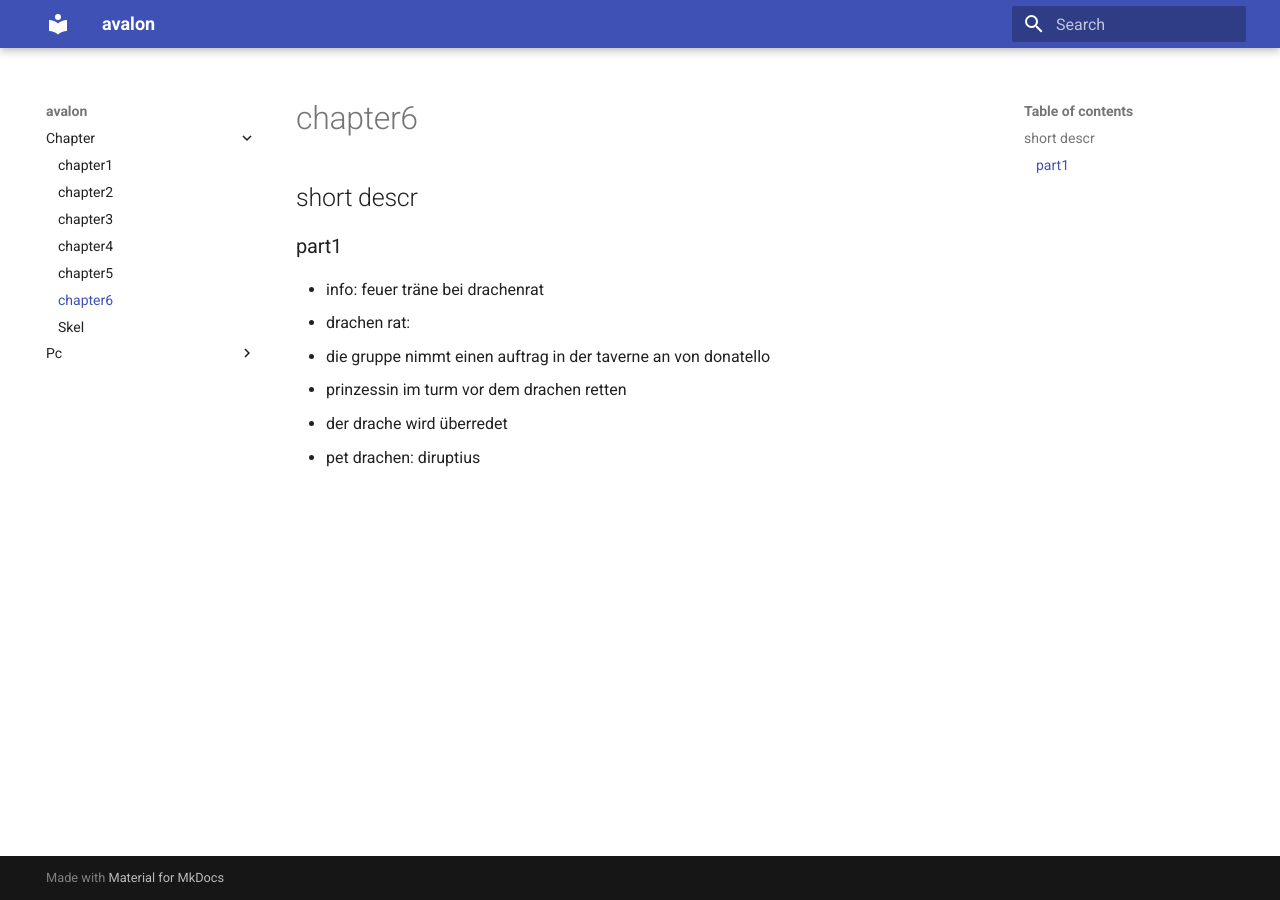
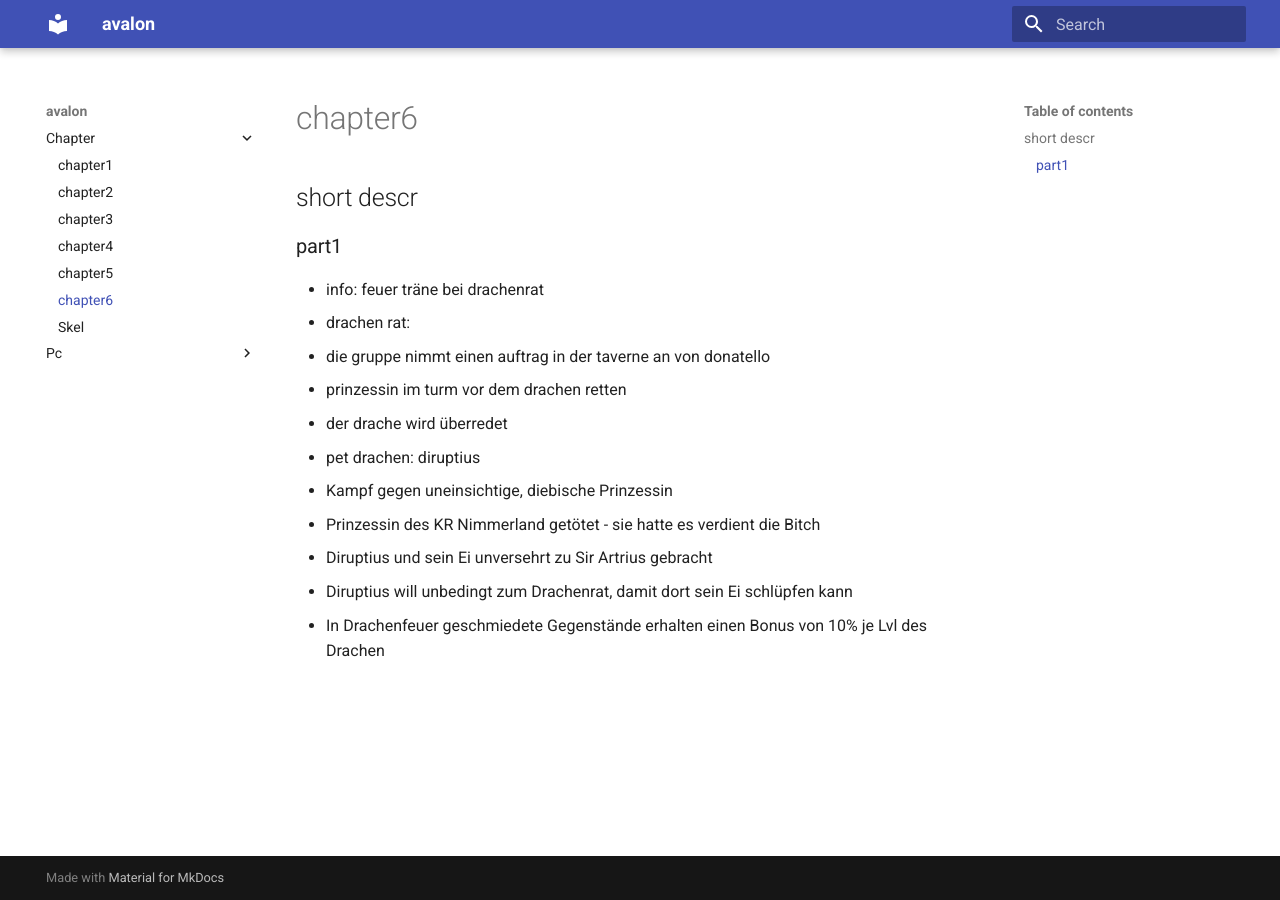
Before and after one commit to mkdocs-pnp/avalon, an MkDocs documentation site: the page built from docs/chapter/chapter6.md, in a window 1280 px wide. Built offline with MkDocs 1.6.1 and Material for MkDocs 9.7.7, drawn with Linux system fonts in a browser that asks for light colours.

Commit message:
Update chapter6.md

```diff
--- a/docs/chapter/chapter6.md
+++ b/docs/chapter/chapter6.md
@@ -10,3 +10,8 @@
 + prinzessin im turm vor dem drachen retten
 + der drache wird überredet
 + pet drachen: diruptius
++ Kampf gegen uneinsichtige, diebische Prinzessin
++ Prinzessin des KR Nimmerland getötet - sie hatte es verdient die Bitch
++ Diruptius und sein Ei unversehrt zu Sir Artrius gebracht
++ Diruptius will unbedingt zum Drachenrat, damit dort sein Ei schlüpfen kann
++ In Drachenfeuer geschmiedete Gegenstände erhalten einen Bonus von 10% je Lvl des Drachen
```
